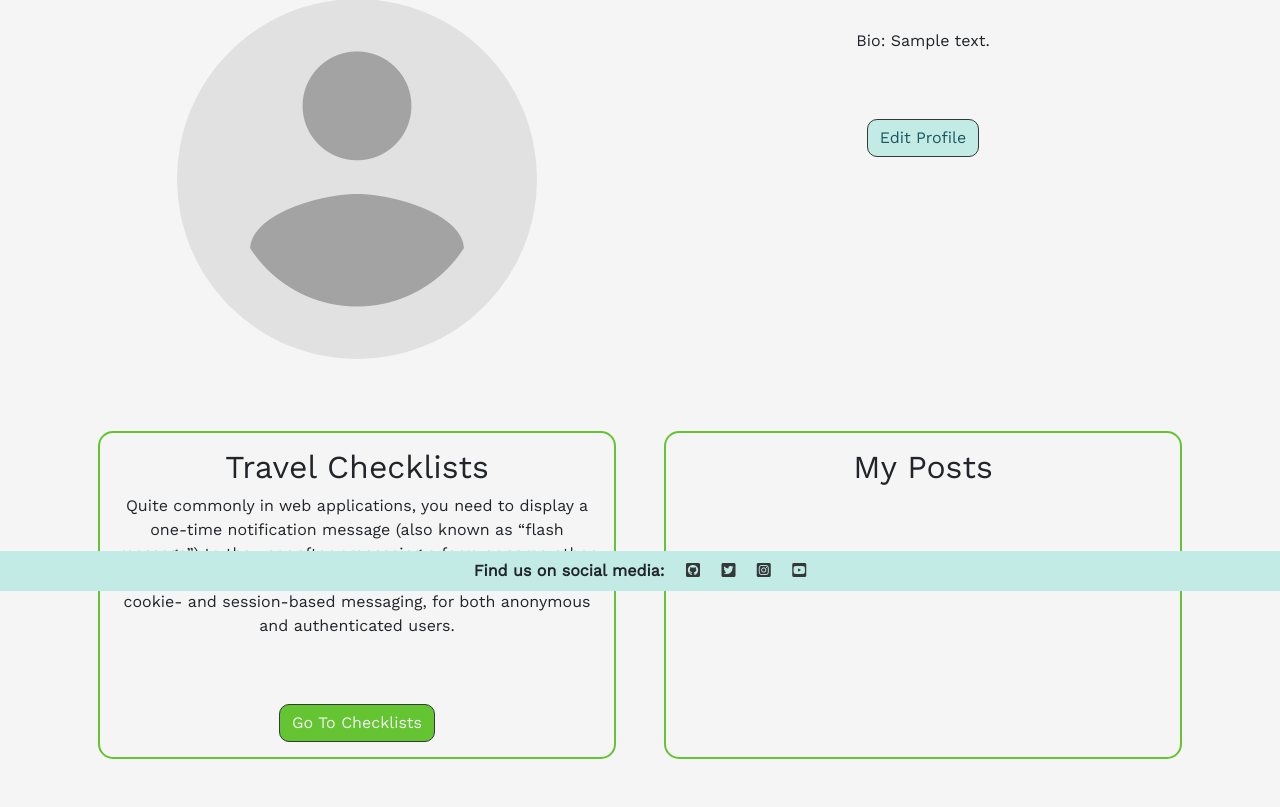
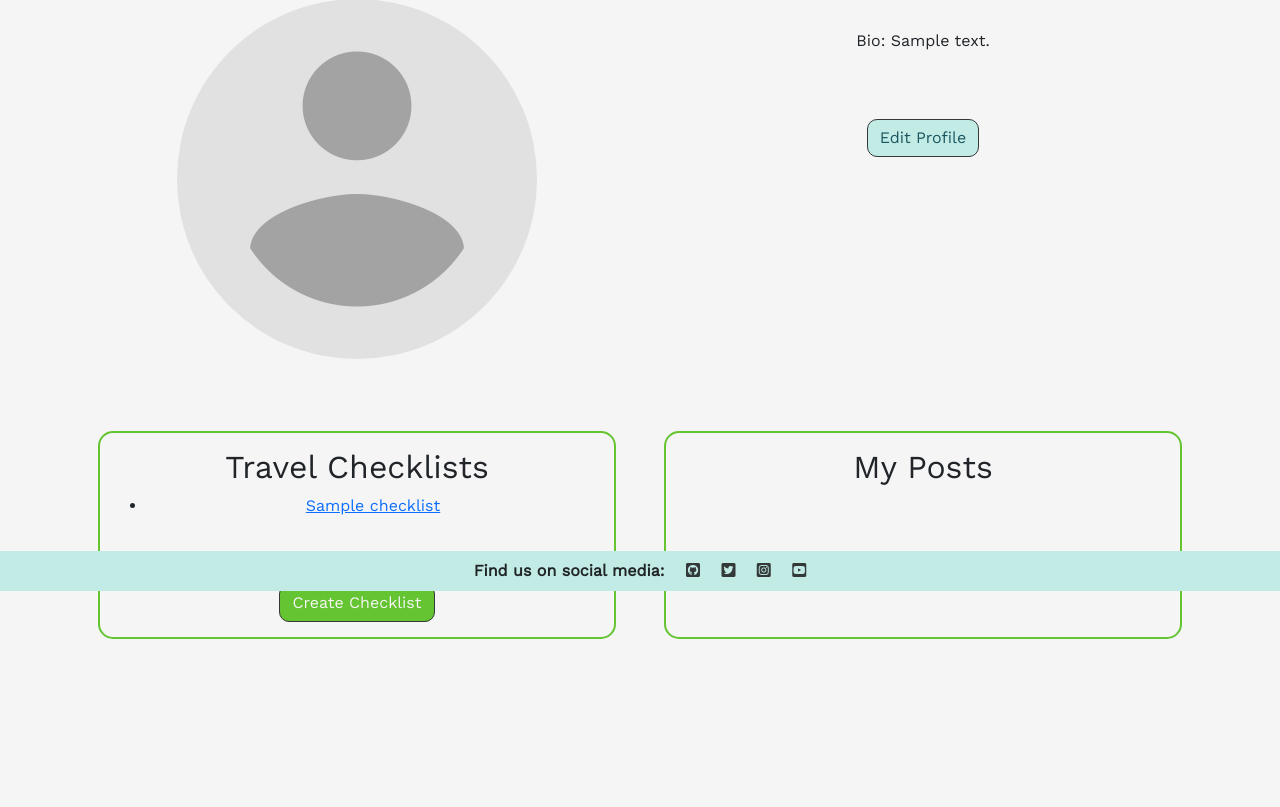
Before and after one commit to petra66orii/timeless-travel, a Django app: template user_profiles/templates/user_profiles/user_profile.html in a window 1280 px wide. Shown: the part 209-1016 px from the top of the page. After the commit the page ends 848 px from the top, so only its background shows below. Run offline with Django 4.2, Linux system fonts and the light colour scheme; the template is opened without the code that fills it: most values are stand-ins (such as "Sample title", 1, 10 or a date in 2020); some web fonts are replaced.

Commit message:
Replace placeholder text with list of checklists

```diff
--- a/user_profiles/templates/user_profiles/user_profile.html
+++ b/user_profiles/templates/user_profiles/user_profile.html
@@ -31,17 +31,17 @@
         <div class="col-12 col-md-6 m-3 p-2">
             <div class="checklist">
                 <h2>Travel Checklists</h2>
-                <p>Quite commonly in web applications, you need to display a one-time notification message (also
-                    known
-                    as “flash
-                    message”) to the user after processing a form or some other types of user input.
-
-                    For this, Django provides full support for cookie- and session-based messaging, for both
-                    anonymous
-                    and
-                    authenticated users.</p>
-                <button class="btn btn-green"><a class="{% if request.path == checklist_url %}" aria-current="page{% endif %}"
-                    href="{% url 'checklist' %}">Go To Checklists</a></button>
+                <div>
+                    {% for checklist in checklists %}
+                    <ul>
+                        <li>
+                            <a href="{% url 'checklist' checklist.id %}">{{ checklist.title }}</a>
+                        </li>
+                    </ul>
+                    {% endfor %}
+                    <button class="btn btn-green"><a class="{% if request.path == checklist_create_url %}" aria-current="page{% endif %}"
+                        href="{% url 'checklist_create' %}">Create Checklist</a></button>
+                </div>
             </div>
         </div>
         <div class="col-12 col-md-6 m-3 p-2">
```
